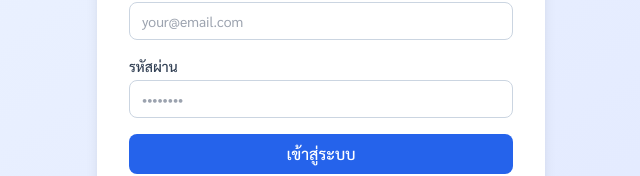
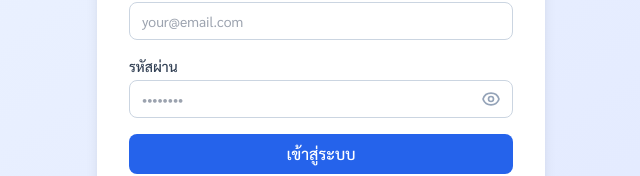
Before and after one commit to fonfono2515-commits/app_001, a Next.js app: page /login in a window 1280 px wide. Shown: the part 408-584 px from the top of the page, without its empty margins (319-959 px from the left). Built offline with nearby package versions, Linux system fonts and the light colour scheme.

Commit message:
feat: add show/hide toggle for the login password field

```diff
--- a/src/app/login/page.tsx
+++ b/src/app/login/page.tsx
@@ -8,6 +8,7 @@ export default function LoginPage() {
   const router = useRouter();
   const [email, setEmail] = useState("");
   const [password, setPassword] = useState("");
+  const [showPassword, setShowPassword] = useState(false);
   const [error, setError] = useState("");
   const [loading, setLoading] = useState(false);
 
@@ -80,14 +81,33 @@ export default function LoginPage() {
             </div>
             <div>
               <label className="block text-sm font-medium text-slate-700 mb-1">รหัสผ่าน</label>
+              <div className="relative">
                 <input
-                type="password"
+                  type={showPassword ? "text" : "password"}
                   value={password}
                   onChange={(e) => setPassword(e.target.value)}
-                className="input-field"
+                  className="input-field pr-10"
                   placeholder="••••••••"
                   required
                 />
+                <button
+                  type="button"
+                  onClick={() => setShowPassword((v) => !v)}
+                  className="absolute inset-y-0 right-0 flex items-center px-3 text-slate-400 hover:text-slate-600"
+                  aria-label={showPassword ? "ซ่อนรหัสผ่าน" : "แสดงรหัสผ่าน"}
+                >
+                  {showPassword ? (
+                    <svg className="w-5 h-5" fill="none" viewBox="0 0 24 24" stroke="currentColor">
+                      <path strokeLinecap="round" strokeLinejoin="round" strokeWidth={2} d="M13.875 18.825A10.05 10.05 0 0112 19c-4.478 0-8.268-2.943-9.542-7a9.97 9.97 0 011.563-3.029m5.858.908a3 3 0 114.243 4.243M9.878 9.878l4.242 4.242M9.88 9.88l-3.29-3.29m7.532 7.532l3.29 3.29M3 3l3.59 3.59m0 0A9.953 9.953 0 0112 5c4.478 0 8.268 2.943 9.542 7a10.025 10.025 0 01-4.132 5.411m0 0L21 21" />
+                    </svg>
+                  ) : (
+                    <svg className="w-5 h-5" fill="none" viewBox="0 0 24 24" stroke="currentColor">
+                      <path strokeLinecap="round" strokeLinejoin="round" strokeWidth={2} d="M2.458 12C3.732 7.943 7.523 5 12 5c4.478 0 8.268 2.943 9.542 7-1.274 4.057-5.064 7-9.542 7-4.477 0-8.268-2.943-9.542-7z" />
+                      <path strokeLinecap="round" strokeLinejoin="round" strokeWidth={2} d="M15 12a3 3 0 11-6 0 3 3 0 016 0z" />
+                    </svg>
+                  )}
+                </button>
+              </div>
             </div>
             <button type="submit" disabled={loading} className="btn-primary w-full mt-2">
               {loading ? "กำลังเข้าสู่ระบบ..." : "เข้าสู่ระบบ"}
```
Lines whose indentation alone changed are shown as unchanged.
